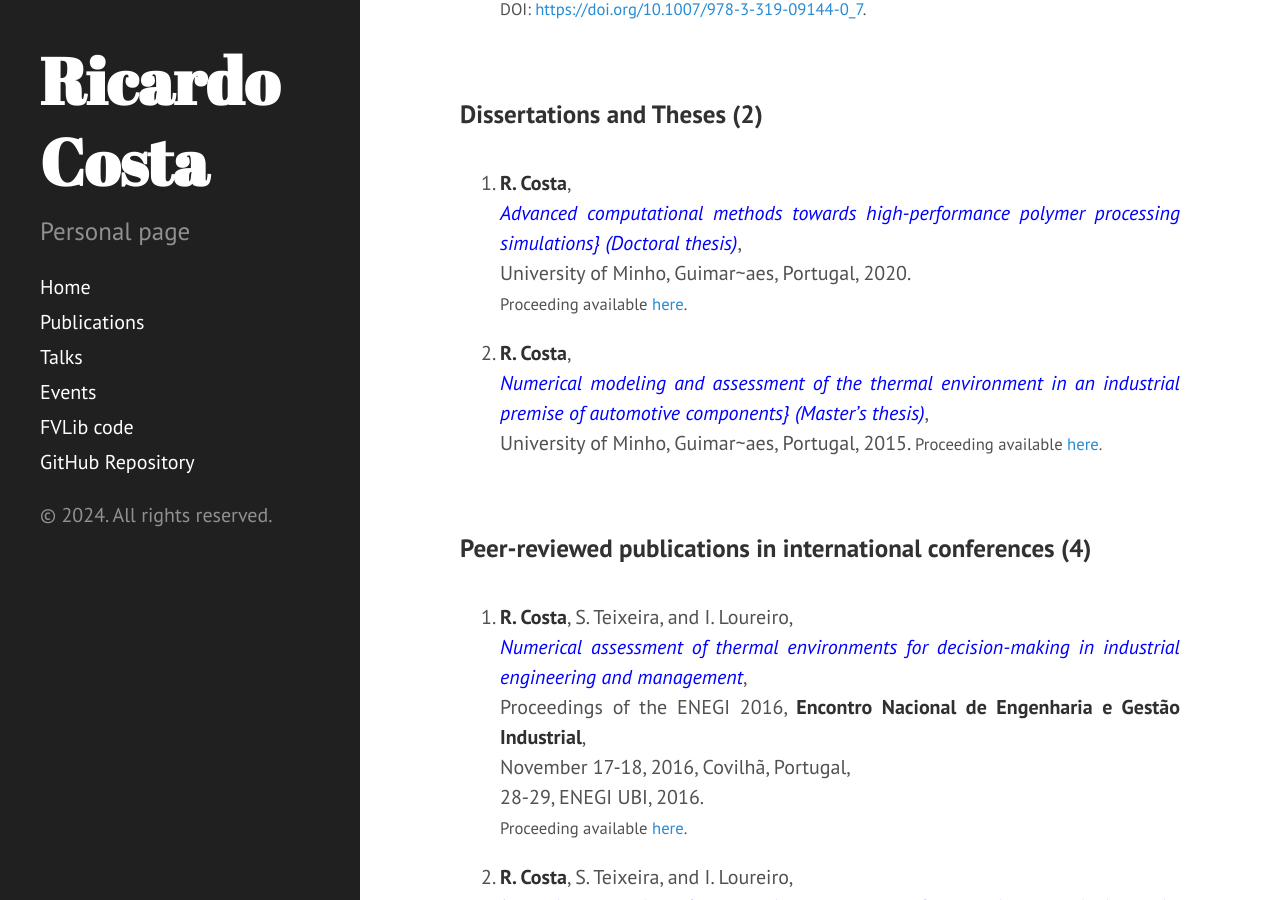
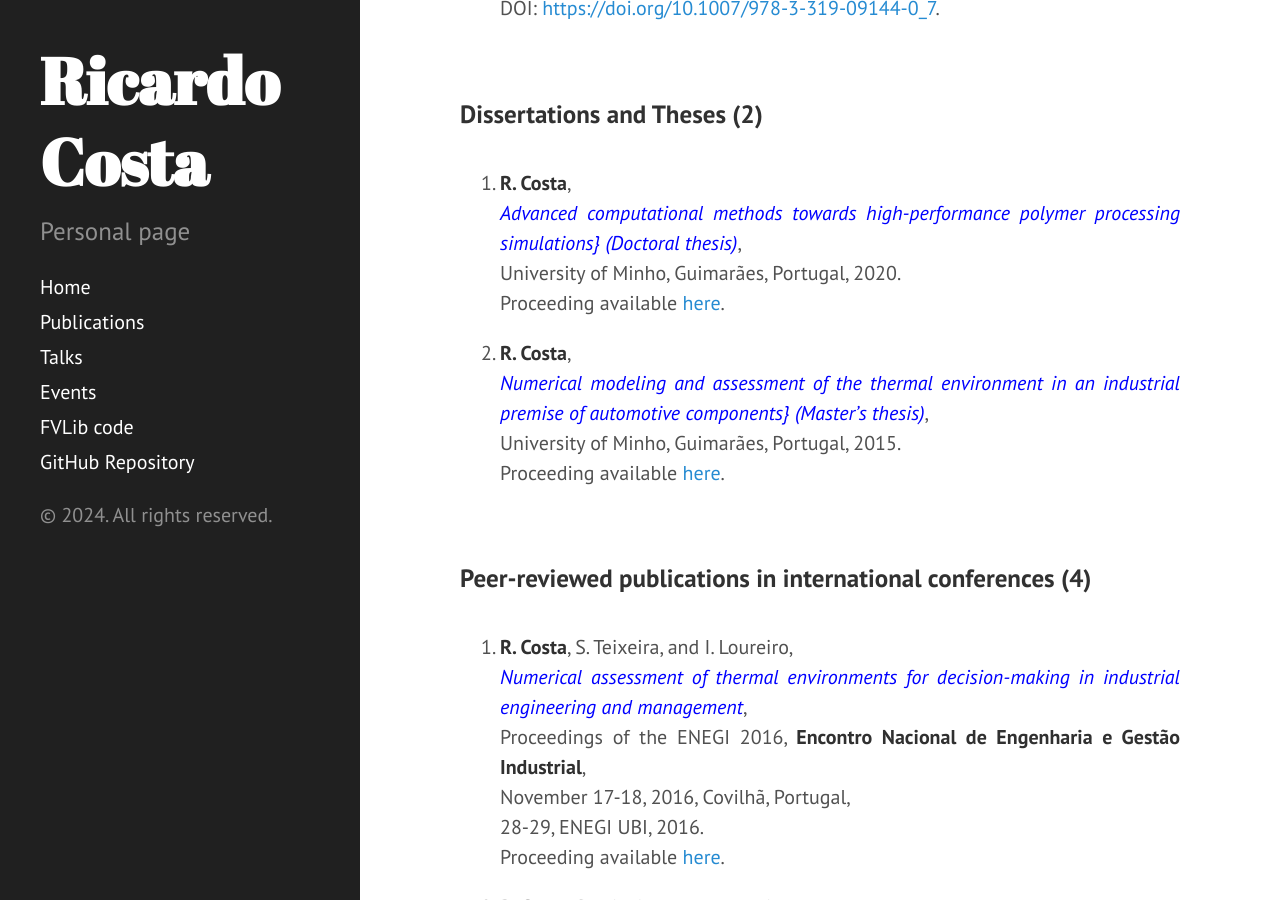
Before and after one commit to ricardodpcosta/ricardodpcosta.github.io, a Jekyll site: the page built from publications.md, in a window 1280 px wide and 900 px high, scrolled down 2966 px. Built offline with Jekyll 4.4.1, drawn with Linux system fonts in a browser that asks for light colours; Markdown is read by kramdown in place of the engine named in the settings; part of the change alters nothing that is shown.

Commit message:
Update publications.md

```diff
--- a/publications.md
+++ b/publications.md
@@ -10,83 +10,83 @@ title: Publications
 1. J. Castro, J.M. Nóbrega, and **R. Costa**,\
 <span style="color:blue">_Computational framework to model the selective laser sintering process_</span>,\
 **Materials** 17(8), 1845, 2024.\
-<span style="font-size:smaller">DOI: [https://doi.org/10.3390/ma17081845](https://doi.org/10.3390/ma17081845).</span>
+DOI: [https://doi.org/10.3390/ma17081845](https://doi.org/10.3390/ma17081845).
 
 1. **R. Costa**, S. Clain, G.J. Machado, J.M. Nóbrega, H. Beirão da Veiga, and F. Crispo,\
 <span style="color:blue">_Imposing general slip conditions on curved boundaries for 3D incompressible flows with a very high-order accurate finite volume scheme on polygonal meshes_</span>,\
 **Computer Methods in Applied Mechanics and Engineering** 415, 116274, 2023.\
-<span style="font-size:smaller">DOI: [https://doi.org/10.1016/j.cma.2023.116274](https://doi.org/10.1016/j.cma.2023.116274).</span>
+DOI: [https://doi.org/10.1016/j.cma.2023.116274](https://doi.org/10.1016/j.cma.2023.116274).
 
 1. J. Castro, J.M. Nóbrega, and **R. Costa**,\
 Computational modelling of the selective laser sintering process,\
 **AIP Conference Proceedings** 2997(1), 050001, AIP Publishing, 2023.\
-<span style="font-size:smaller">DOI: [https://doi.org/10.1063/5.0159825](https://doi.org/10.1063/5.0159825).</span>
+DOI: [https://doi.org/10.1063/5.0159825](https://doi.org/10.1063/5.0159825).
 
 1. B. Ramôa, **R. Costa**, F. Chinesta, and J.M. Nóbrega,\
 <span style="color:blue">_A semi-automatic approach based on the method of manufactured solutions to assess the convergence order in OpenFOAM_</span>,\
 **OpenFOAM Journal** 2, 148-165, 2022.\
-<span style="font-size:smaller">DOI: [https://doi.org/10.51560/ofj.v2.75](https://doi.org/10.51560/ofj.v2.75).</span>
+DOI: [https://doi.org/10.51560/ofj.v2.75](https://doi.org/10.51560/ofj.v2.75).
 
 1. **R. Costa**, S. Clain, G.J. Machado, and J.M. Nóbrega,\
 <span style="color:blue">_Very high-order accurate finite volume method for the steady-state incompressible Navier-Stokes equations with polygonal meshes on arbitrary curved boundaries_</span>,\
 **Computer Methods in Applied Mechanics and Engineering** 396, 115064, 2022.\
-<span style="font-size:smaller">DOI: [https://doi.org/10.1016/j.cma.2022.115064](https://doi.org/10.1016/j.cma.2022.115064).</span>
+DOI: [https://doi.org/10.1016/j.cma.2022.115064](https://doi.org/10.1016/j.cma.2022.115064).
 
 1. **R. Costa**, J.M. Nóbrega, S. Clain, and G.J. Machado,\
 <span style="color:blue">_High-order accurate conjugate heat transfer solutions with a finite volume method in anisotropic meshes with application in polymer processing_</span>,\
 **International Journal for Numerical Methods in Engineering** 123(4), 1146-1185, 2022.\
-<span style="font-size:smaller">DOI: [https://doi.org/10.1002/nme.6892](https://doi.org/10.1002/nme.6892).</span>
+DOI: [https://doi.org/10.1002/nme.6892](https://doi.org/10.1002/nme.6892).
 
 1. **R. Costa**, J.M. Nóbrega, S. Clain, and G.J. Machado,\
 <span style="color:blue">_Efficient very high-order accurate polyhedral mesh finite volume scheme for 3D conjugate heat transfer problems in curved domains_</span>,\
 **Journal of Computational Physics**, 445, 110604, 2021.\
-<span style="font-size:smaller">DOI: [https://doi.org/10.1016/j.jcp.2021.110604](https://doi.org/10.1016/j.jcp.2021.110604).</span>
+DOI: [https://doi.org/10.1016/j.jcp.2021.110604](https://doi.org/10.1016/j.jcp.2021.110604).
 
 1. **R. Costa**, J.M. Nóbrega, S. Clain, and G.J. Machado,\
 <span style="color:blue">_Very high-order accurate polygonal mesh finite volume scheme for conjugate heat transfer problems with curved interfaces and imperfect contacts_</span>,\
 **Computer Methods in Applied Mechanics and Engineering** 357, 112560, 2019.\
-<span style="font-size:smaller">DOI: [https://doi.org/10.1016/j.cma.2019.07.029](https://doi.org/10.1016/j.cma.2019.07.029).</span>
+DOI: [https://doi.org/10.1016/j.cma.2019.07.029](https://doi.org/10.1016/j.cma.2019.07.029).
 
 1. **R. Costa**, J.M. Nóbrega, S. Clain, G.J. Machado, and R. Loubère,\
 <span style="color:blue">_Very high-order accurate finite volume scheme for the convection-diffusion equation with general boundary conditions on arbitrary curved domains_</span>,\
 **International Journal for Numerical Methods in Engineering** 117(2), 188-220, 2019.\
-<span style="font-size:smaller">DOI: [https://doi.org/10.1002/nme.5953](https://doi.org/10.1002/nme.5953).</span>
+DOI: [https://doi.org/10.1002/nme.5953](https://doi.org/10.1002/nme.5953).
 
 1. **R. Costa**, S. Clain, R. Loubère, and G.J. Machado,\
 <span style="color:blue">_Very high-order accurate finite volume scheme on curved boundaries for the two-dimensional steady-state convection-diffusion equation with Dirichlet condition_</span>,\
 **Applied Mathematical Modelling** 54, 752-767, 2018.\
-<span style="font-size:smaller">DOI: [https://doi.org/10.1016/j.apm.2017.10.016](https://doi.org/10.1016/j.apm.2017.10.016).</span>
+DOI: [https://doi.org/10.1016/j.apm.2017.10.016](https://doi.org/10.1016/j.apm.2017.10.016).
 
 1. **R. Costa**, S. Clain, and G.J. Machado,\
 <span style="color:blue">_A sixth-order finite volume method for the steady-state incompressible Stokes equations on staggered unstructured meshes_</span>,\
 **Journal of Computational Physics** 349, 501-527, 2017.\
-<span style="font-size:smaller">DOI: [https://doi.org/10.1016/j.jcp.2017.07.047](https://doi.org/10.1016/j.jcp.2017.07.047).</span>
+DOI: [https://doi.org/10.1016/j.jcp.2017.07.047](https://doi.org/10.1016/j.jcp.2017.07.047).
 
 1. **R. Costa**, S. Clain, G.J. Machado, and R. Loubère,\
 <span style="color:blue">_A very-high order accurate staggered finite volume scheme for the stationary incompressible Navier-Stokes and Euler equations on unstructured meshes_</span>,\
 **Journal of Scientific Computing** 71, 1375-1411, 2017.\
-<span style="font-size:smaller">DOI: [https://doi.org/10.1007/s10915-016-0348-9](https://doi.org/10.1007/s10915-016-0348-9).</span>
+DOI: [https://doi.org/10.1007/s10915-016-0348-9](https://doi.org/10.1007/s10915-016-0348-9).
 
 1. S. Clain, C. Reis, **R. Costa**, J. Figueiredo, M.A. Baptista, and J. Miranda,\
 <span style="color:blue">_Second-order finite volume with hydrostatic reconstruction for tsunami simulation_</span>,\
 **Journal of Advances in Modeling Earth Systems** 8(4), 1691-1713, 2016.\
-<span style="font-size:smaller">DOI: [https://doi.org/10.1002/2015MS000603](https://doi.org/10.1002/2015MS000603).</span>
+DOI: [https://doi.org/10.1002/2015MS000603](https://doi.org/10.1002/2015MS000603).
 
 1. **R. Costa**, S. Clain, and G.J. Machado,\
 <span style="color:blue">_Sixth-order finite volume method for the 1D biharmonic operator: application to the intramedullary nail simulation_</span>,\
 **International Journal of Applied Mathematics and Computer Science** 25(3), 529-537, 2015.\
-<span style="font-size:smaller">DOI: [https://doi.org/10.1515/amcs-2015-0039](https://doi.org/10.1515/amcs-2015-0039).</span>
+DOI: [https://doi.org/10.1515/amcs-2015-0039](https://doi.org/10.1515/amcs-2015-0039).
 
 1. **R. Costa**, S. Clain, and G.J. Machado,\
 <span style="color:blue">_New cell-vertex reconstruction for finite volume scheme: application to the convection-diffusion-reaction equation_</span>,\
 **Computers & Mathematics with Applications** 68, 1229-1249, 2014.\
-<span style="font-size:smaller">DOI: [https://doi.org/10.1016/j.camwa.2014.08.015](https://doi.org/10.1016/j.camwa.2014.08.015).</span>
+DOI: [https://doi.org/10.1016/j.camwa.2014.08.015](https://doi.org/10.1016/j.camwa.2014.08.015).
 
 1. **R. Costa**, S. Clain, and G.J. Machado,\
 <span style="color:blue">_Finite volume scheme based on cell-vertex reconstructions for anisotropic diffusion problems with discontinuous coefficients_</span>,\
 In: B. Murgante et al. (eds.), Computational Science and Its Applications — ICCSA 2014,\
 **Lecture Notes in Computer Science** 8579, 87-102, Springer, 2014.\
-<span style="font-size:smaller">DOI: [https://doi.org/10.1007/978-3-319-09144-0_7](https://doi.org/10.1007/978-3-319-09144-0_7).</span>
+DOI: [https://doi.org/10.1007/978-3-319-09144-0_7](https://doi.org/10.1007/978-3-319-09144-0_7).
 
 <p style="margin-bottom: 2cm;"></p>
 
@@ -96,13 +96,13 @@ In: B. Murgante et al. (eds.), Computational Science and Its Applications — IC
 
 1. **R. Costa**,\
 <span style="color:blue">_Advanced computational methods towards high-performance polymer processing simulations} (Doctoral thesis)_</span>,\
-University of Minho, Guimar\~aes, Portugal, 2020.\
-<span style="font-size:smaller">Proceeding available [here](https://repositorium.sdum.uminho.pt/handle/1822/77102).</span>
+University of Minho, Guimarães, Portugal, 2020.\
+Proceeding available [here](https://repositorium.sdum.uminho.pt/handle/1822/77102).
 
 1. **R. Costa**,\
 <span style="color:blue">_Numerical modeling and assessment of the thermal environment in an industrial premise of automotive components} (Master's thesis)_</span>,\
-University of Minho, Guimar\~aes, Portugal, 2015.
-<span style="font-size:smaller">Proceeding available [here](http://repositorium.sdum.uminho.pt/handle/1822/39251).</span>
+University of Minho, Guimarães, Portugal, 2015.\
+Proceeding available [here](http://repositorium.sdum.uminho.pt/handle/1822/39251).
 
 <p style="margin-bottom: 2cm;"></p>
 
@@ -115,7 +115,7 @@ University of Minho, Guimar\~aes, Portugal, 2015.
 Proceedings of the ENEGI 2016, **Encontro Nacional de Engenharia e Gestão Industrial**,\
 November 17-18, 2016, Covilhã, Portugal,\
 28-29, ENEGI UBI, 2016.\
-<span style="font-size:smaller">Proceeding available [here](https://www.ubi.pt/Ficheiros/Paginas/684/Proceedings.pdf).</span>
+Proceeding available [here](https://www.ubi.pt/Ficheiros/Paginas/684/Proceedings.pdf).
 
 1. **R. Costa**, S. Teixeira, and I. Loureiro,\
 <span style="color:blue">_Numerical modeling of the physical parameters of the environment in industrial contexts_</span>,\
@@ -123,18 +123,18 @@ Pedro M. Arezes et al. (Eds.),\
 Proceedings of the SHO 2016, **International Symposium on Occupational Safety and Hygiene**,\
 March 23-24, 2016, Guimarães, Portugal,\
 **Occupational Safety and Hygiene IV**, 281-285, CRC Press, 2016.\
-<span style="font-size:smaller">Proceeding available [here](http://doi.org/10.1201/B21172-56).</span>
+Proceeding available [here](http://doi.org/10.1201/B21172-56).
 
 1. **R. Costa**, S. Clain, and G.J. Machado,\
 <span style="color:blue">_6-th order finite volume approximations for the Stokes equations with a curved boundary_</span>,\
 Proceedings of the SYMCOMP 2015, **2nd International Conference on Numerical and Symbolic Computation: Developments and Applications**,\
 March 26-27, 2015, Faro, Portugal,\
 365-382, APMTAC, 2015.\
-<span style="font-size:smaller">Proceeding available [here](http://repositorium.sdum.uminho.pt/handle/1822/35092).</span>
+Proceeding available [here](http://repositorium.sdum.uminho.pt/handle/1822/35092).
 
 1. **R. Costa**, S. Clain, and G.J. Machado,\
 <span style="color:blue">_Bending of a beam with finite volume schemes_</span>,\
 Proceedings of the SYMCOMP 2013, **International Conference on Algebraic and Symbolic Computation**,\
 September 9-10, 2013, Lisbon, Portugal,\
 207-218, APMTAC, 2014.\
-<span style="font-size:smaller">Proceeding available [here](http://repositorium.sdum.uminho.pt/handle/1822/27452).</span>
+Proceeding available [here](http://repositorium.sdum.uminho.pt/handle/1822/27452).
```
